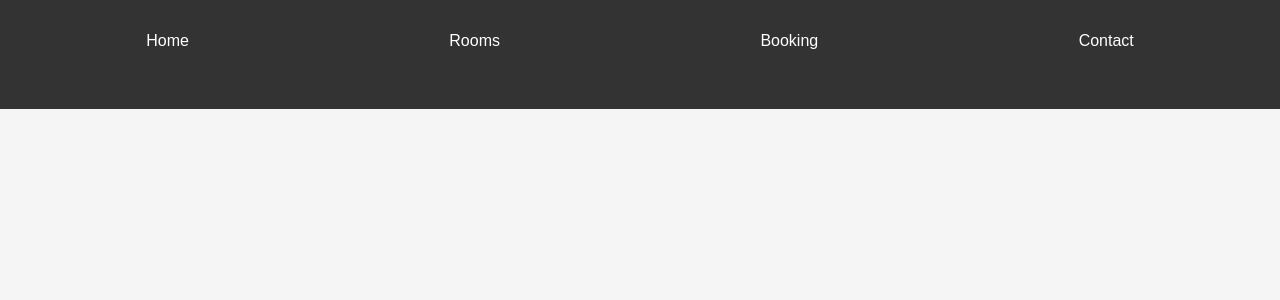
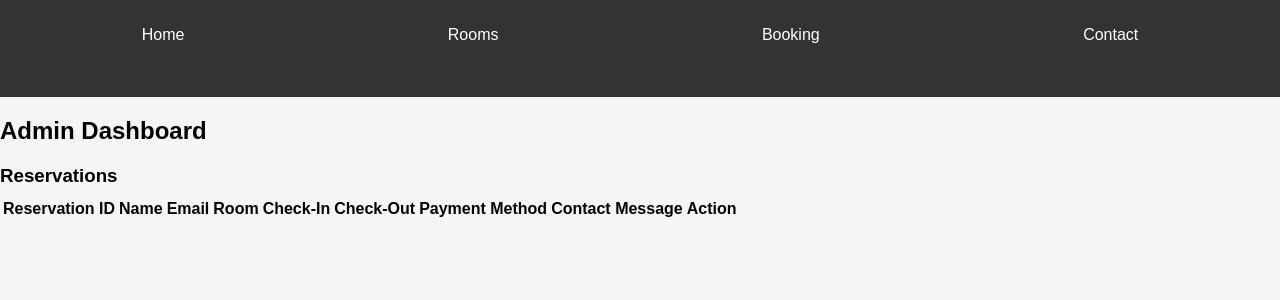
Before and after one commit to Cean175/final-project-8-webdevt, a React (Create React App) app: page /admin in a window 1280 px wide. Shown: the top 300 px of the page. Built offline with nearby package versions, Linux system fonts and the light colour scheme; sample sign-in values are in the browser's storage.

Commit message:
added admin page

```diff
--- a/src/App.css
+++ b/src/App.css
@@ -216,3 +216,26 @@ button:hover {
   color: #1d8f91;
   margin-top: 10px;
 }
+
+nav {
+  background-color: #333;
+  padding: 10px;
+  margin-bottom: 20px;
+}
+
+nav ul {
+  list-style: none;
+  display: flex;
+  justify-content: space-around;
+}
+
+nav a {
+  color: white;
+  text-decoration: none;
+  padding: 10px;
+}
+
+nav a:hover {
+  background-color: #575757;
+  border-radius: 5px;
+}
--- a/src/App.js
+++ b/src/App.js
@@ -7,6 +7,7 @@ import Home from './components/Home';
 import Booking from './components/Booking';
 import Contact from './components/Contact';
 import Rooms from './components/Rooms';
+import Admin from './components/admin_component/admin';
 
 function App() {
   const [isLoggedIn, setIsLoggedIn] = useState(false);
@@ -27,10 +28,12 @@ function App() {
       {isLoggedIn && <Header />}
       <Routes>
         <Route path="/" element={<Login setIsLoggedIn={setIsLoggedIn} />} />
+        <Route path="/admin" element={<Admin />} />
         <Route
           path="/home"
           element={<ProtectedRoute><Home /></ProtectedRoute>}
         />
+
         <Route
           path="/rooms"
           element={<ProtectedRoute><Rooms /></ProtectedRoute>}
--- a/src/components/Booking.js
+++ b/src/components/Booking.js
@@ -114,12 +114,19 @@ const Booking = () => {
     e.preventDefault();
     if (validateDates() && selectedRoom) {
       const confirmationId = generateConfirmationId();
-      setConfirmationDetails({
+      const newBooking = {
         ...bookingDetails,
         roomName: selectedRoom.name,
         price: selectedRoom.price,
         confirmationId: confirmationId,
-      });
+      };
+
+      // Save the booking data to localStorage
+      const storedBookings = JSON.parse(localStorage.getItem("bookings")) || [];
+      storedBookings.push(newBooking);
+      localStorage.setItem("bookings", JSON.stringify(storedBookings));
+
+      setConfirmationDetails(newBooking);
     }
   };
 
@@ -265,9 +272,6 @@ const Booking = () => {
           <p><strong>Name:</strong> {confirmationDetails.name}</p>
           <p><strong>Room Type:</strong> {confirmationDetails.roomName}</p>
           <p><strong>Price:</strong> ₱{confirmationDetails.price}</p>
-          {paymentMethod === "Hotel" && (
-            <p><strong>Note:</strong> Your reservation will not be completed if you do not settle payment.</p>
-          )}
           <button onClick={handleCancelReservation}>Cancel Reservation</button>
         </div>
       )}
--- /dev/null
+++ b/src/components/admin_component/admin.js
@@ -0,0 +1,64 @@
+import React, { useState, useEffect } from 'react';
+
+const Admin = () => {
+  const [bookings, setBookings] = useState([]);
+
+
+  useEffect(() => {
+    const storedBookings = JSON.parse(localStorage.getItem('bookings')) || [];
+    setBookings(storedBookings);
+  }, []);
+
+
+  const handleCancel = (confirmationId) => {
+    const updatedBookings = bookings.filter(
+      (booking) => booking.confirmationId !== confirmationId
+    );
+    setBookings(updatedBookings);
+    localStorage.setItem('bookings', JSON.stringify(updatedBookings));
+    alert('Reservation has been canceled.');
+  };
+
+  return (
+    <div className="admin-dashboard">
+      <h2>Admin Dashboard</h2>
+      <h3>Reservations</h3>
+      <table>
+        <thead>
+          <tr>
+            <th>Reservation ID</th>
+            <th>Name</th>
+            <th>Email</th>
+            <th>Room</th>
+            <th>Check-In</th>
+            <th>Check-Out</th>
+            <th>Payment Method</th>
+            <th>Contact Message</th>
+            <th>Action</th>
+          </tr>
+        </thead>
+        <tbody>
+          {bookings.map((booking) => (
+            <tr key={booking.confirmationId}>
+              <td>{booking.confirmationId}</td>
+              <td>{booking.name}</td>
+              <td>{booking.email}</td>
+              <td>{booking.roomName}</td>
+              <td>{booking.checkInDate}</td>
+              <td>{booking.checkOutDate}</td>
+              <td>{booking.paymentMethod}</td>
+              <td>{booking.contactMessage || 'No message'}</td>
+              <td>
+                <button onClick={() => handleCancel(booking.confirmationId)}>
+                  Cancel
+                </button>
+              </td>
+            </tr>
+          ))}
+        </tbody>
+      </table>
+    </div>
+  );
+};
+
+export default Admin;
```
